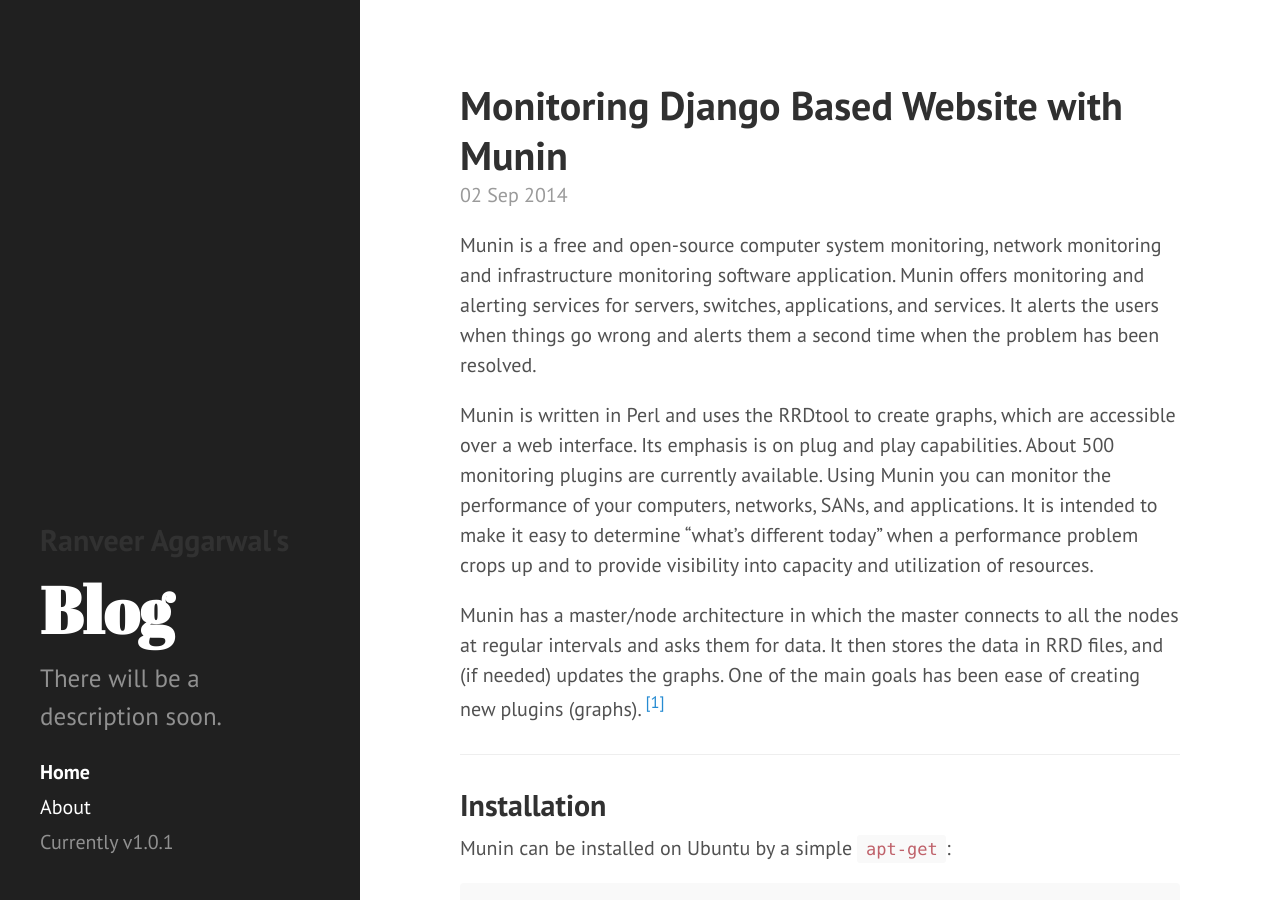
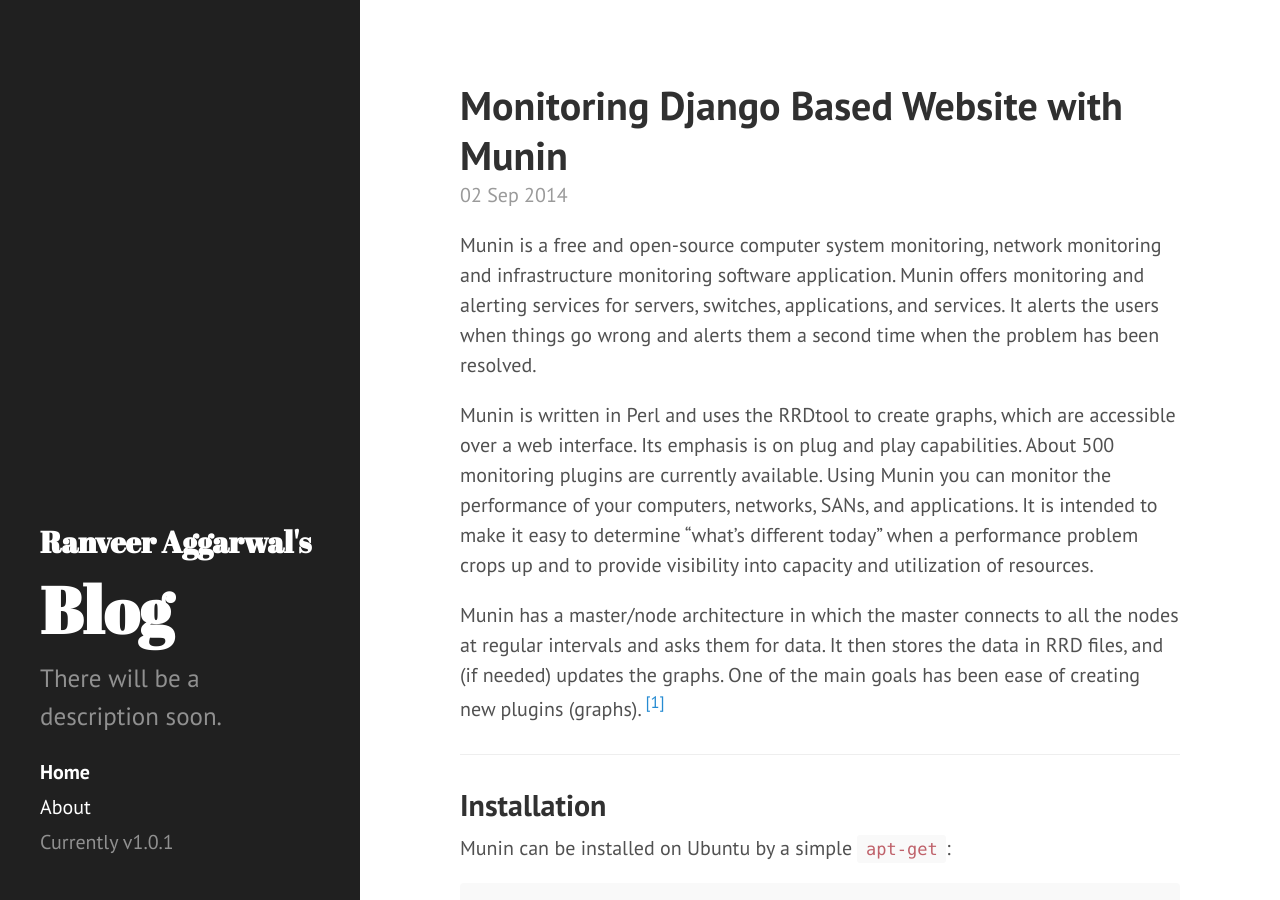
Before and after one commit to dscodebook/ranveeraggarwal.github.io, a Jekyll site: the page built from index.html, in a window 1280 px wide and 900 px high. Built offline with Jekyll 4.4.1, drawn with Linux system fonts in a browser that asks for light colours; Markdown is read by kramdown in place of the engine named in the settings; the list of posts is cut into pages by our own code.

Commit message:
minor tweak

```diff
--- a/_config.yml
+++ b/_config.yml
@@ -7,7 +7,7 @@
 relative_permalinks: true
 
 # Setup
-title:            Blog
+title:            Ranveer Aggarwal | Blog
 tagline:          'A repository of ideas'
 description:      'There will be a description soon.'
 url:              http://blog.ranveeraggarwal.com
--- a/_includes/head.html
+++ b/_includes/head.html
@@ -8,7 +8,7 @@
 
   <title>
     {% if page.title == "Home" %}
-      {{ site.title }} &middot; {{ site.tagline }}
+      {{ site.title }}
     {% else %}
       {{ page.title }} &middot; {{ site.title }}
     {% endif %}
--- a/_includes/sidebar.html
+++ b/_includes/sidebar.html
@@ -2,11 +2,8 @@
   <div class="container sidebar-sticky">
     <div class="sidebar-about">
       <a href="{{ site.baseurl }}">
-        <h2>
-          Ranveer Aggarwal's
-        </h2>
         <h1>
-          {{ site.title }}
+          <span style="font-size:30px;">Ranveer Aggarwal's</span> Blog
         </h1>
       </a>
       <p class="lead">{{ site.description }}</p>
```
